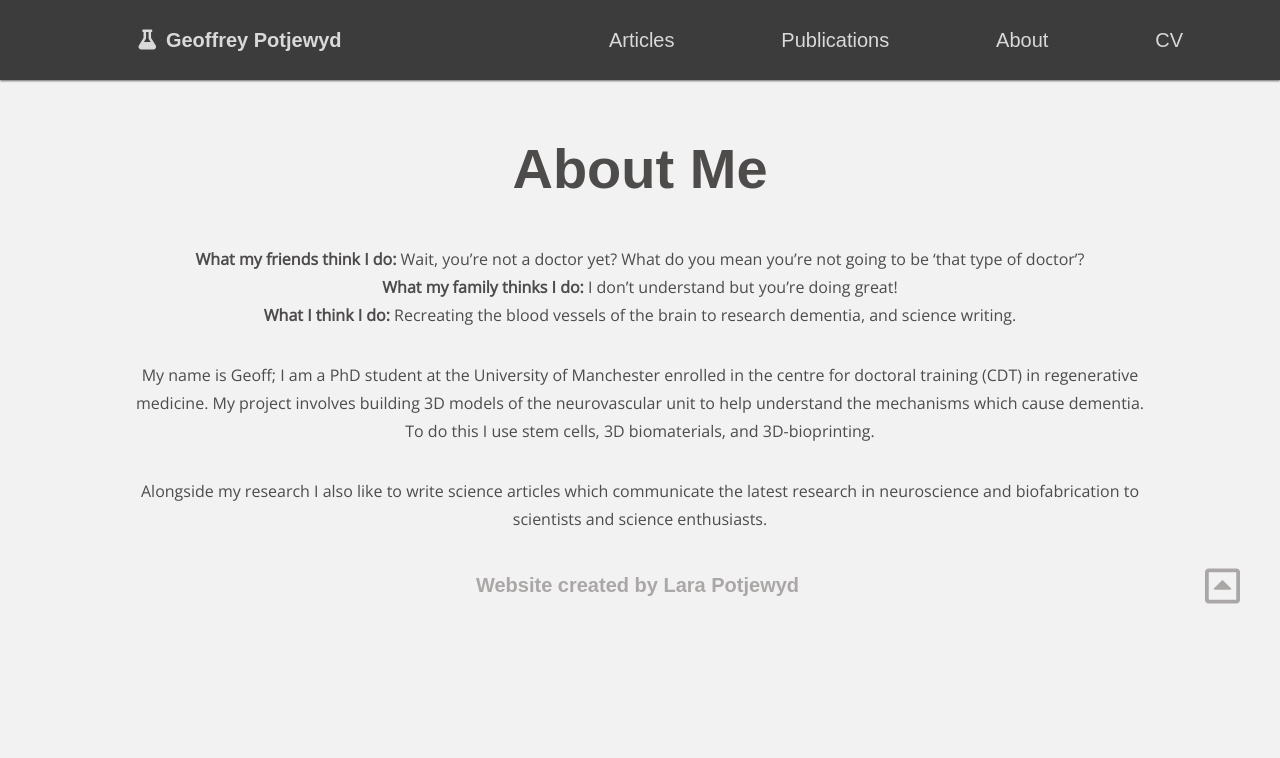
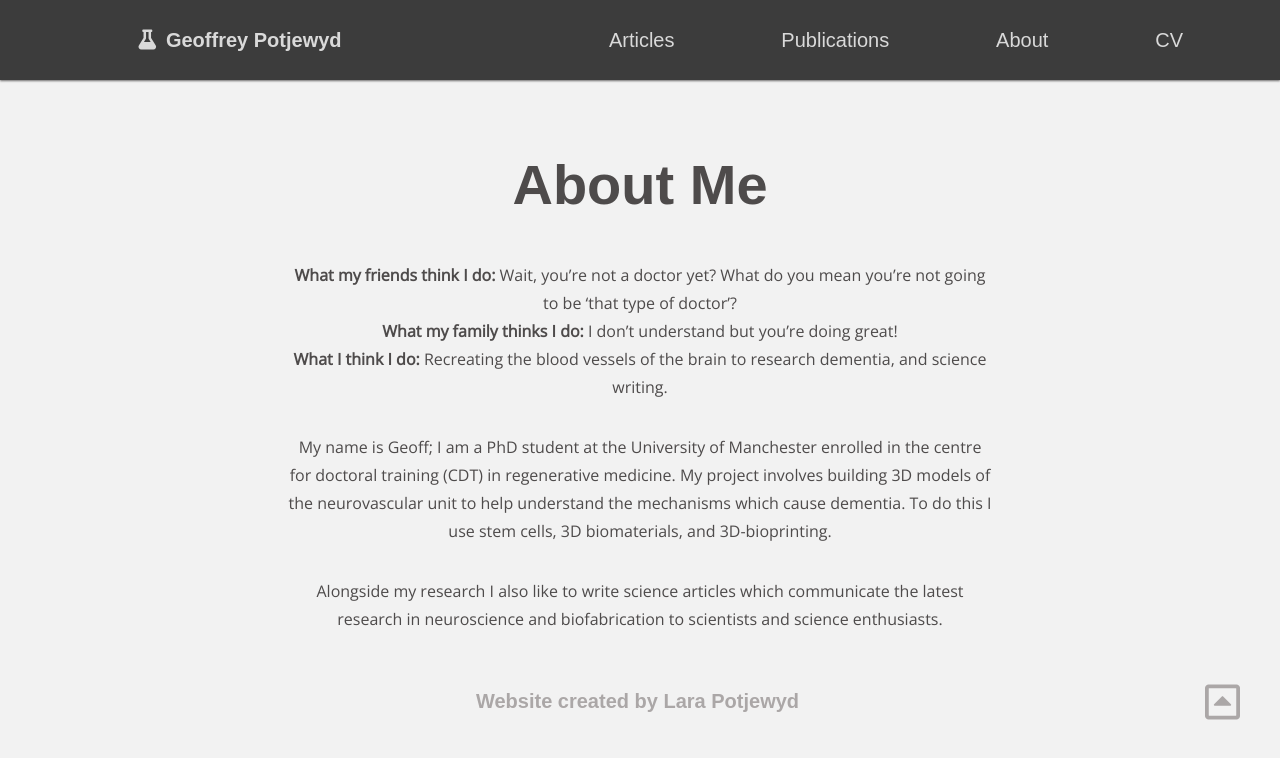
Before and after one commit to LaraWho/blog-project, a React (Create React App) app: page /about in a window 1280 px wide. Shown: the top 758 px of the page. Built offline with nearby package versions, Linux system fonts and the light colour scheme; no server answers; a web font is replaced by a local one.

Commit message:
modified large screen width

```diff
--- a/src/components/About.js
+++ b/src/components/About.js
@@ -9,6 +9,10 @@ const About = () => {
     flex-direction: column;
     align-items: center;
     justify-content: center;
+    @media (min-width: 900px) {
+      max-width: 55vw;
+      padding: 1em 0;
+    }
   `;
   const Text = styled.p``;
   const AboutTitle = styled.h1`
--- a/src/components/CV.js
+++ b/src/components/CV.js
@@ -5,6 +5,9 @@ const CV = () => {
   const CVWrapper = styled.div`
     width: 80vw;
     margin: 1em auto 2em auto;
+    @media (min-width: 900px) {
+      max-width: 65vw;
+    }
   `;
   const CVTitle = styled.h1`
     font-size: 3.5em;
--- a/src/components/Publications.js
+++ b/src/components/Publications.js
@@ -10,6 +10,9 @@ const Wrapper = styled.div`
   justify-content: center;
   align-items: center; */
   padding: ${props => props.padding || "0"};
+  @media (min-width: 900px) {
+    max-width: 70vw;
+  }
 `;
 const ContentWrapper = styled(Wrapper)`
   padding: 1em 0;
```
